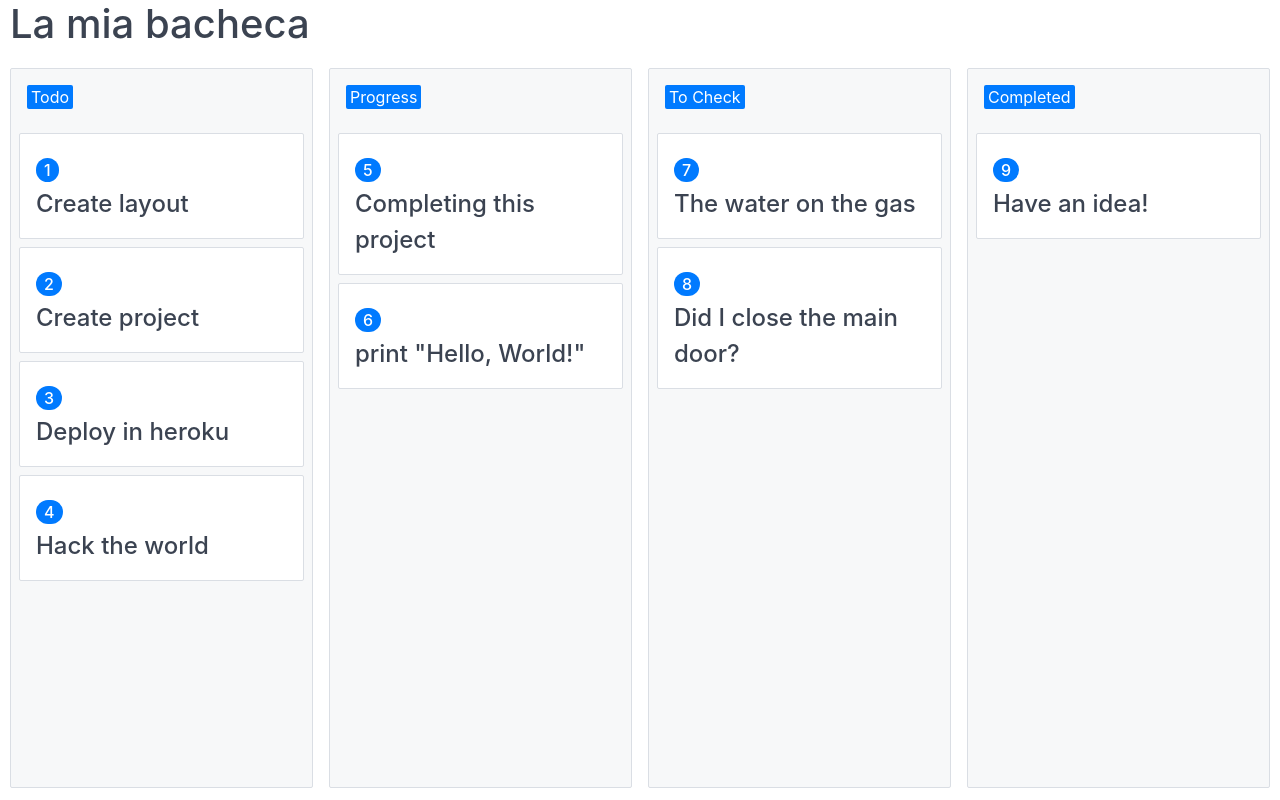
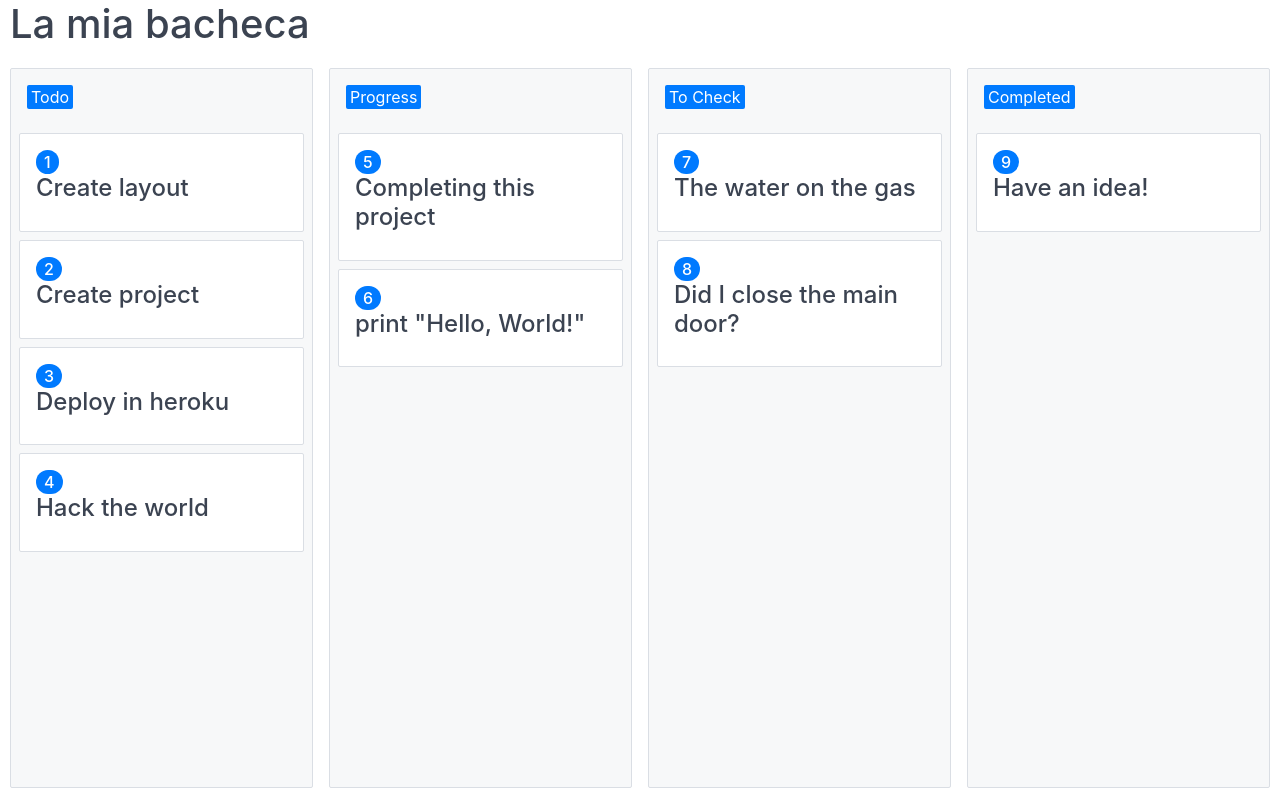
Before and after one commit to simone98dm/my-kanban, a React (Create React App) app: page / in a window 1280 px wide. Built offline with nearby package versions, Linux system fonts and the light colour scheme.

Commit message:
add title change feature

```diff
--- a/src/App.tsx
+++ b/src/App.tsx
@@ -52,9 +52,25 @@ const App = () => {
     }
   }, [])
 
+  const onTitleChange = (item: any) => {
+    let newKanban = kanban;
+
+    for (let i = 0; i < newKanban.lists.length; i++) {
+      const cards = kanban.lists[i];
+      for (let k = 0; k < cards.list.length; k++) {
+        const card = cards.list[k];
+        if (card.id === item.id) {
+          card.title = item.newTitle;
+        }
+      }
+    }
+
+    setKanban({ name: kanban.name, lists: kanban.lists });
+  }
+
   return (<div className="App">
     {error !== "" && (<h5>{error}</h5>)}
-    {error === "" && (<Kanban onMoveHandler={onMoveHandler} data={kanban} />)}
+    {error === "" && (<Kanban onMoveHandler={onMoveHandler} data={kanban} onTitleChange={onTitleChange} />)}
   </div>);
 }
 
--- a/src/components/Card/Card.tsx
+++ b/src/components/Card/Card.tsx
@@ -1,11 +1,14 @@
+import { useState } from 'react';
 import { useDrag } from 'react-dnd'
 import { ItemTypes } from '../../Constants';
 import { ICard } from '../../models/Card';
 import Badge from '../Badge/Badge';
+import Form from '../Form/Form';
 import './Card.css';
 
 const Card = (props: CardProps) => {
   const card = props.item;
+  const [showEditForm, setShowEditForm] = useState(false);
 
   const [{ opacity }, dragRef] = useDrag(() => ({
     type: ItemTypes.CARD,
@@ -15,11 +18,23 @@ const Card = (props: CardProps) => {
     }),
   }), []);
 
+  const toggleEdit = (e: any, status: boolean) => {
+    e.stopPropagation();
+    setShowEditForm(status);
+  }
+
+  const onTitleChange = (title: string) => {
+    props.onTitleChange({ newTitle: title, id: card.id });
+  }
+
   return (
-    <div className="card mt-2" ref={dragRef} style={{ opacity }}>
-      <div className="card-header h4">
-        <Badge text={`${props.item.id}`} /> <br/>
-        {props.item.title}
+    <div className="card mt-2" ref={dragRef} style={{ opacity }} onClick={(e) => toggleEdit(e, false)}>
+      <div className="card-header">
+        <Badge text={`${props.item.id}`} /> <br />
+
+        {!showEditForm && <h4 onClick={(e) => toggleEdit(e, true)}>{props.item.title}</h4>}
+        {showEditForm && <div onClick={(e) => toggleEdit(e, true)}><Form title={card.title} onTitleChange={onTitleChange} /></div>}
+
       </div>
     </div>
   );
@@ -27,6 +42,7 @@ const Card = (props: CardProps) => {
 
 interface CardProps {
   item: ICard;
+  onTitleChange: any;
 }
 
 export default Card;
--- a/src/components/Kanban/Kanban.tsx
+++ b/src/components/Kanban/Kanban.tsx
@@ -14,7 +14,7 @@ const Kanban = (props: KanbanProps) => {
           {props.data.lists
             && props.data.lists.map((list, i) => (
               <div className="column col-3" key={`list${i}`}>
-                <List cards={list} onMoveHandler={props.onMoveHandler} />
+                <List cards={list} onMoveHandler={props.onMoveHandler} onTitleChange={props.onTitleChange} />
               </div>)
             )}
         </DndProvider>
@@ -25,6 +25,8 @@ const Kanban = (props: KanbanProps) => {
 interface KanbanProps {
   data: IKanban;
   onMoveHandler: any;
+  onTitleChange: any;
+
 }
 
 export default Kanban;
--- a/src/components/List/List.tsx
+++ b/src/components/List/List.tsx
@@ -23,7 +23,9 @@ const List = (props: ListProps) => {
           {props.cards.list
             && props.cards.list.map((card, i) => (
               <div className="col-12" key={`card${i}`}>
-                <Card item={card} />
+                <Card
+                  onTitleChange={props.onTitleChange}
+                  item={card} />
               </div>)
             )}
         </div>
@@ -34,6 +36,7 @@ const List = (props: ListProps) => {
 interface ListProps {
   cards: IList;
   onMoveHandler: any;
+  onTitleChange: any;
 }
 
 export default List;
```
